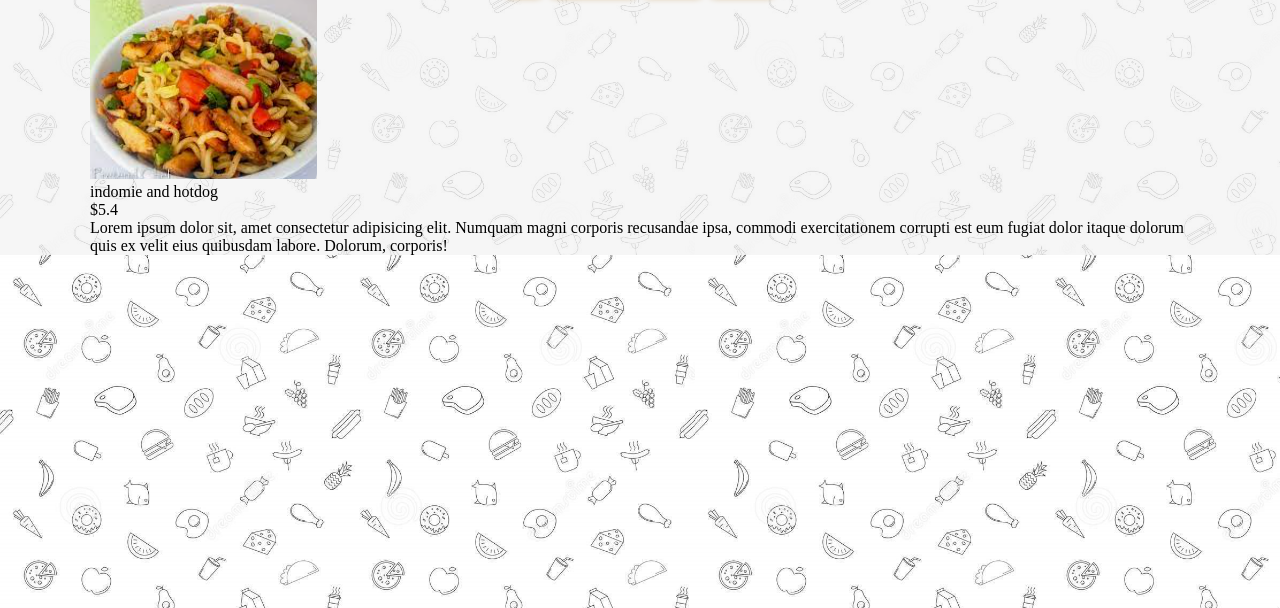
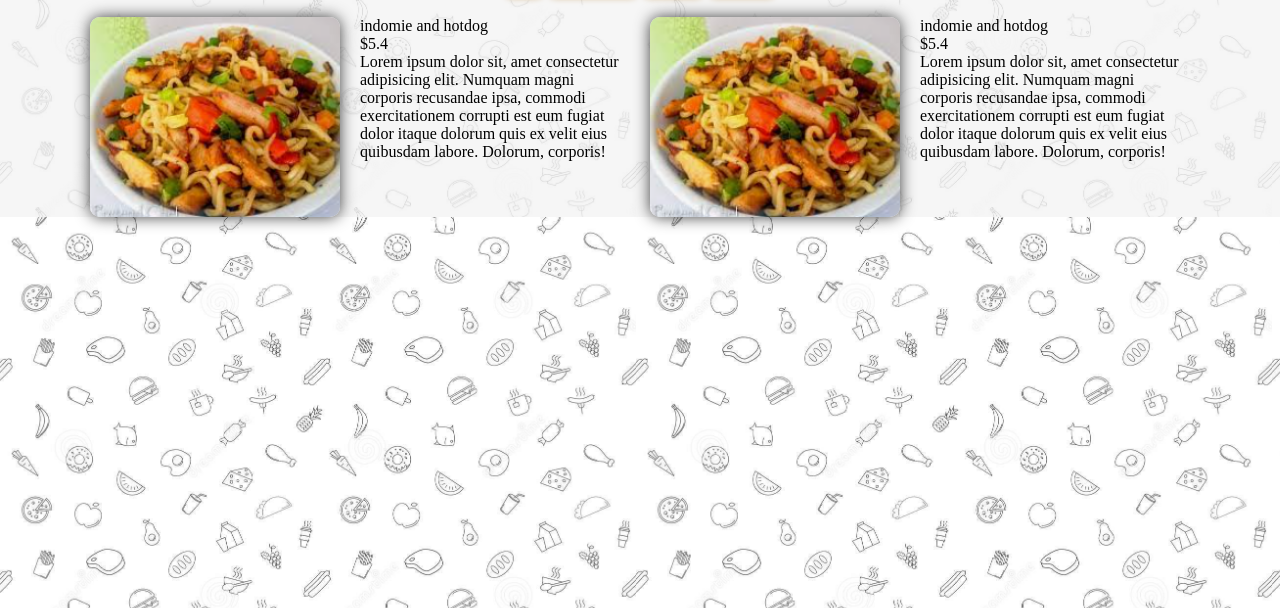
Before and after one commit to DiamondNath07/food-schedule, a plain HTML site: page index.html in a window 1280 px wide. Shown: the part 192-800 px from the top of the page. Drawn offline with Linux system fonts and the light colour scheme.

Commit message:
add grid to meal-section

```diff
--- a/index.html
+++ b/index.html
@@ -48,6 +48,25 @@
               </p>
             </div>
           </div>
+           <div class="meal-specs">
+            <img
+              src="./images/br1-indomie-hotdog.png"
+              alt="indomie and hotdog"
+              class="food-pic"
+            />
+            <div class="description">
+              <span class="name-price">
+                <p class="food-name">indomie and hotdog</p>
+                <p class="food-price">$5.4</p>
+              </span>
+              <p class="food-info">
+                Lorem ipsum dolor sit, amet consectetur adipisicing elit.
+                Numquam magni corporis recusandae ipsa, commodi exercitationem
+                corrupti est eum fugiat dolor itaque dolorum quis ex velit eius
+                quibusdam labore. Dolorum, corporis!
+              </p>
+            </div>
+          </div>
         </article>
       </section>
     </main>
--- a/styles.css
+++ b/styles.css
@@ -57,16 +57,40 @@ main {
   color: #c59d5f;
   font-size: 16px;
   border: none;
- box-shadow: 0 0 7px #c59d5f ;
+  box-shadow: 0 0 7px #c59d5f;
   border-radius: 5px;
-  margin:0 2px;
+  margin: 0 2px;
+  outline: none;
 
- transition: all .5s ease-in-out;
+  transition: all 0.5s ease-in-out;
 }
 
-.meal-btn:hover{
+.meal-btn:hover {
   background-color: #c59d5f;
   color: #fff;
- box-shadow: none ;
+  box-shadow: none;
+}
+
+.food-tray {
+  display: grid;
+  grid-template-columns: repeat(2, 1fr);
+  gap: 20px;
+  margin-top: 20px;
+}
+
+.meal-specs {
+  display: grid;
+  grid-template-columns: repeat(4, 1fr);
+}
+
+.food-pic {
+  grid-column: span 2;
+  width: 250px;
+  border-radius: 10px;
+  box-shadow: 0 0 15px #3e3e3e;
 
 }
+
+.description {
+ grid-column: span 2;
+}
```
Lines whose indentation alone changed are shown as unchanged.
